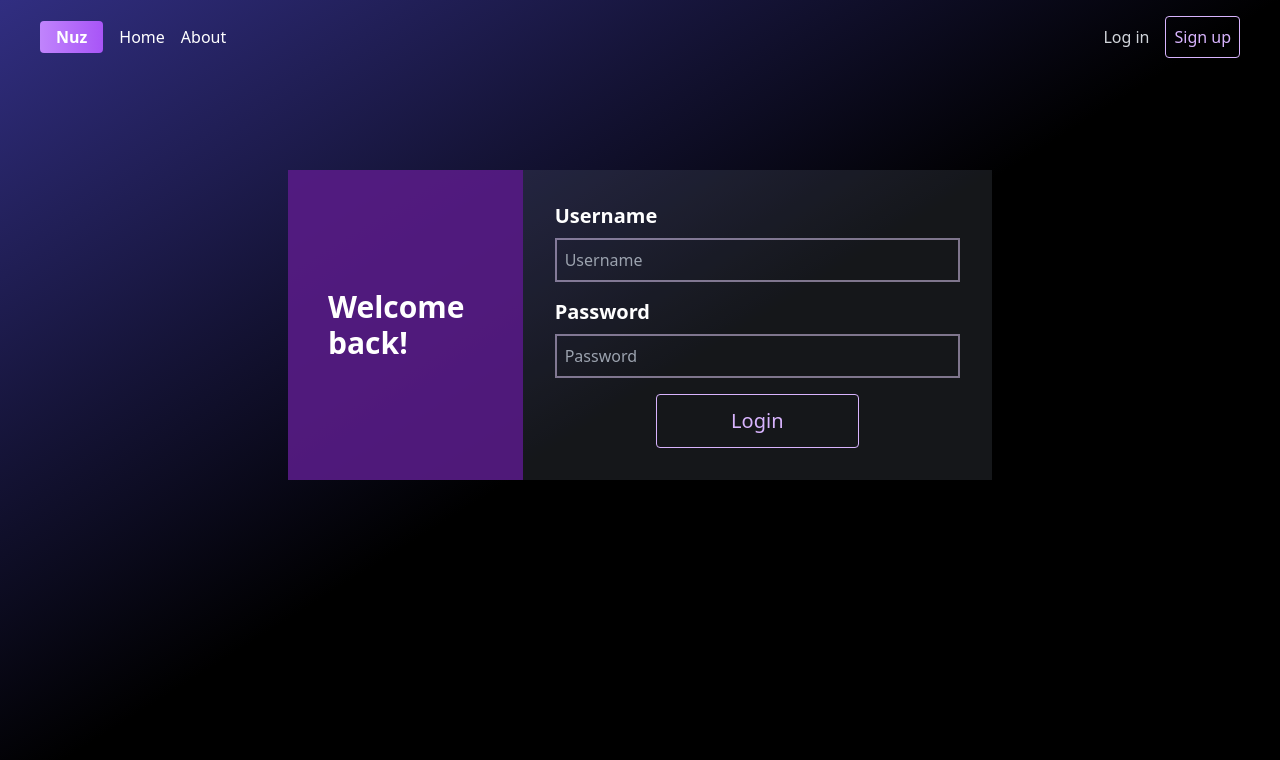
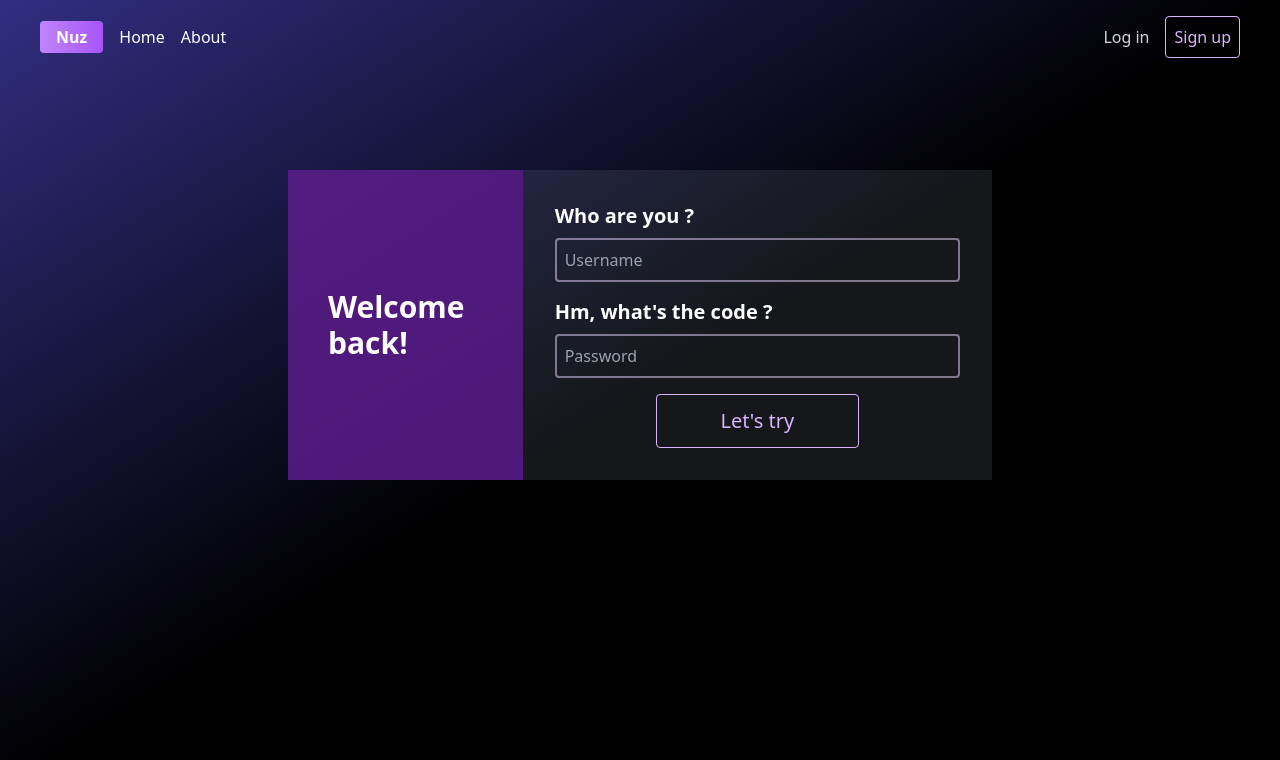
Before and after one commit to TheOrionsB/Nuz, a Vue app: page /login in a window 1280 px wide. Shown: the top 760 px of the page. Built offline with nearby package versions, Linux system fonts and the light colour scheme; what vue3-particles would draw is missing.

Commit message:
[+] - Sign in / Sign up broken down in two seperate components

```diff
--- /dev/null
+++ b/src/components/Authentication/SignIn.vue
@@ -0,0 +1,23 @@
+<template>
+     <form class="flex flex-col p-8 justify-center  w-4/6  bg-gray-500 bg-opacity-20 ">
+                <span class="flex flex-col h-full justify-around space-y-4">
+                    <span class="flex flex-col space-y-2">
+                        <label class="font-bold text-xl">Who are you ?</label>
+                        <input
+                            class="p-2 bg-black bg-opacity-40 rounded bg-transparent text-purple-300 border-2 border-purple-200 border-opacity-50"
+                            type="text" placeholder="Username" />
+                    </span>
+                    <span class="flex flex-col space-y-2">
+                        <label class="font-bold text-xl">Hm, what's the code ?</label>
+                        <input
+                            class="p-2 bg-black bg-opacity-40 rounded bg-transparent text-purple-300 border-2 border-purple-200 border-opacity-50"
+                            type="password" placeholder="Password" />
+                    </span>
+                    <input
+                        class="bg-transparent w-[50%] self-center text-xl text-purple-300 border border-purple-300 rounded p-3"
+                        type="submit" value="Let's try" />
+                </span>
+            </form>
+</template>
+<sript setup >
+</sript>
--- /dev/null
+++ b/src/components/Authentication/SignUp.vue
@@ -0,0 +1,29 @@
+<template>
+     <form class="flex flex-col p-8 justify-center  w-4/6  bg-gray-500 bg-opacity-20 ">
+                <span class="flex flex-col h-full justify-around space-y-4">
+                    <span class="flex flex-col space-y-2">
+                        <label class="font-bold text-xl">Choose a username</label>
+                        <input
+                            class="p-2 bg-black bg-opacity-40 rounded bg-transparent text-purple-300 border-2 border-purple-200 border-opacity-50"
+                            type="text" placeholder="Username" />
+                    </span>
+                    <span class="flex flex-col space-y-2">
+                        <label class="font-bold text-xl">Find a strong password</label>
+                        <input
+                            class="p-2 bg-black bg-opacity-40 rounded bg-transparent text-purple-300 border-2 border-purple-200 border-opacity-50"
+                            type="password" placeholder="Password" />
+                    </span>
+                    <span class="flex flex-col space-y-2">
+                        <label class="font-bold text-xl">Confirm it...</label>
+                        <input
+                            class="p-2 bg-black bg-opacity-40 rounded bg-transparent text-purple-300 border-2 border-purple-200 border-opacity-50"
+                            type="password" placeholder="Password confirmation" />
+                    </span>
+                    <input
+                        class="bg-transparent w-[50%] self-center text-xl text-purple-300 border border-purple-300 rounded p-3"
+                        type="submit" value="I want to sign up" />
+                </span>
+            </form>
+</template>
+<sript setup >
+</sript>
--- a/src/main.js
+++ b/src/main.js
@@ -7,12 +7,12 @@ import Particles from "vue3-particles";
 
 
 const HomeView = () => import('./views/HomeView.vue');
-const LoginView = () => import('./views/LoginView.vue');
+const AuthView = () => import('./views/AuthView.vue');
 const AboutView = () => import('./views/AboutView.vue');
 
 const routes = [
     { path: '/', component: HomeView },
-    { path: '/login', component: LoginView },
+    { path: '/login', component: AuthView },
     { path: '/about', component: AboutView },
 
 ]
--- /dev/null
+++ b/src/views/AuthView.vue
@@ -0,0 +1,14 @@
+<template>
+    <div class="flex flex-col h-full w-full items-center">
+        <div class="h-92 flex px-[10%] flex-row w-3/4 pt-24 justify-center text-white p-10">
+            <div class="flex flex-col justify-center items-center p-10 w-2/6 bg-purple-900 text-white bg-opacity-90 space-y-4">
+                <h2 class="text-3xl font-bold">Welcome back!</h2>
+            </div>
+           <SignIn/>
+        </div>
+    </div>
+</template>
+<script setup>
+import SignIn from '@/components/Authentication/SignIn.vue';
+
+</script>
--- a/src/views/LoginView.vue
+++ /dev/null
@@ -1,29 +0,0 @@
-<template>
-    <div class="flex flex-col h-full w-full items-center">
-        <div class="h-92 flex px-[10%] flex-row w-3/4 pt-24 justify-center text-white p-10">
-            <div class="flex flex-col justify-center items-center p-10 w-2/6 bg-purple-900 text-white bg-opacity-90 space-y-4">
-                <h2 class="text-3xl font-bold">Welcome back!</h2>
-            </div>
-            <form class="flex flex-col p-8 justify-center  w-4/6  bg-gray-500 bg-opacity-20 ">
-                <span class="flex flex-col h-full justify-around space-y-4">
-                    <span class="flex flex-col space-y-2">
-                        <label class="font-bold text-xl">Username</label>
-                        <input
-                            class="p-2 bg-transparent text-purple-300 border-2 border-purple-200 border-opacity-50"
-                            type="text" placeholder="Username" />
-                    </span>
-                    <span class="flex flex-col space-y-2">
-                        <label class="font-bold text-xl">Password</label>
-                        <input
-                            class="p-2 bg-transparent text-purple-300 border-2 border-purple-200 border-opacity-50"
-                            type="password" placeholder="Password" />
-                    </span>
-                    <input
-                        class="bg-transparent w-[50%] self-center text-xl text-purple-300 border border-purple-300 rounded p-3"
-                        type="submit" value="Login" />
-                </span>
-            </form>
-        </div>
-    </div>
-</template>
-<script setup></script>
```
